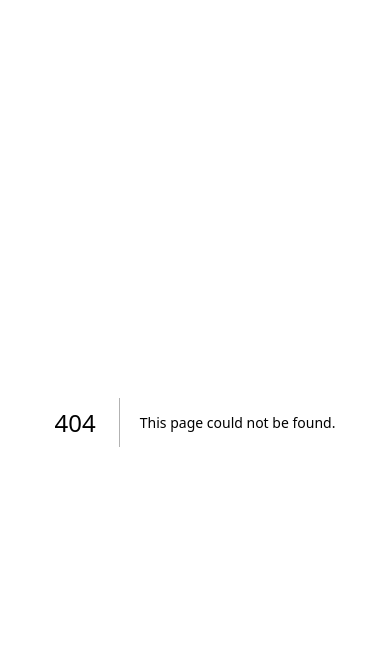
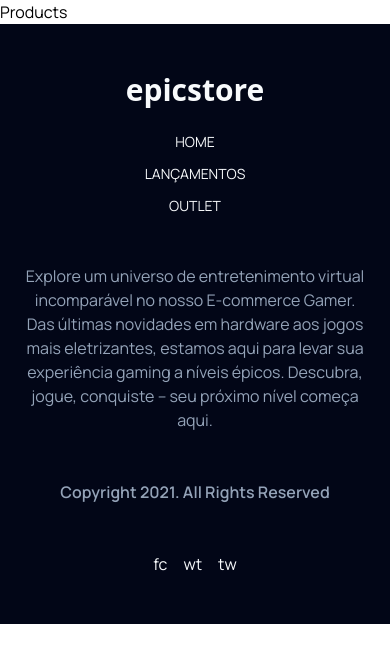
Before and after one commit to hackaKenzieBestTeam/hacka-kenzie-front, a Next.js app: page /products in a window 390 px wide. Before the commit this address had no page. Shown: the top 662 px of the page. Built offline with nearby package versions, Linux system fonts and the light colour scheme.

Commit message:
feat:criação do footer mobile

```diff
--- /dev/null
+++ b/src/app/products/page.tsx
@@ -0,0 +1,13 @@
+import Image from 'next/image'
+import placaVideo from '../../../public/placa-de-video.jpg'
+import React from 'react'
+import Footer from '@/components/Footer/Footer'
+
+export default function Products() {
+  return (
+    <>
+      <h1>Products</h1>
+      <Footer />
+    </>
+  )
+}
--- /dev/null
+++ b/src/components/Footer/Footer.tsx
@@ -0,0 +1,30 @@
+const Footer = () => {
+  return (
+    <footer className='flex w-full flex-col items-center bg-slate-950 p-5 pb-12 pt-12 text-slate-50'>
+      <h1 className='mb-6 font-sans text-3xl font-bold'>epicstore</h1>
+      <div className='mb-12 flex w-full list-none flex-col items-center gap-3 text-sm uppercase'>
+        <li>Home</li>
+        <li>Lançamentos</li>
+        <li>Outlet</li>
+      </div>
+      <div className='mb-12 text-center'>
+        <p className='mb-12 text-base text-slate-400'>
+          Explore um universo de entretenimento virtual incomparável no nosso
+          E-commerce Gamer. Das últimas novidades em hardware aos jogos mais
+          eletrizantes, estamos aqui para levar sua experiência gaming a níveis
+          épicos. Descubra, jogue, conquiste – seu próximo nível começa aqui.
+        </p>
+        <span className='font-semibold text-slate-400'>
+          Copyright 2021. All Rights Reserved
+        </span>
+      </div>
+      <div className='flex list-none items-center gap-4'>
+        <li>fc</li>
+        <li>wt</li>
+        <li>tw</li>
+      </div>
+    </footer>
+  )
+}
+
+export default Footer
```
Also changed, not shown: public/placa-de-video.jpg (added).
